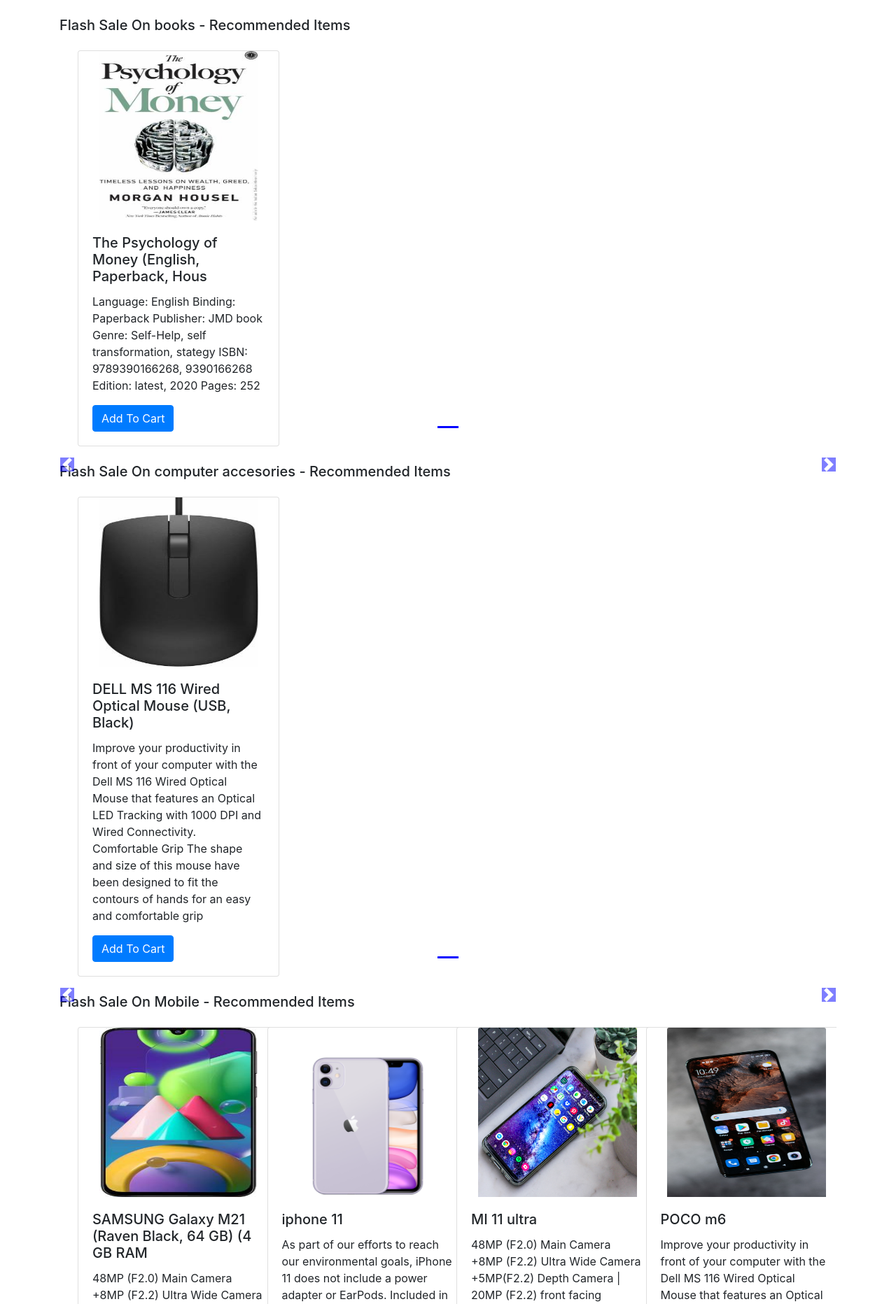
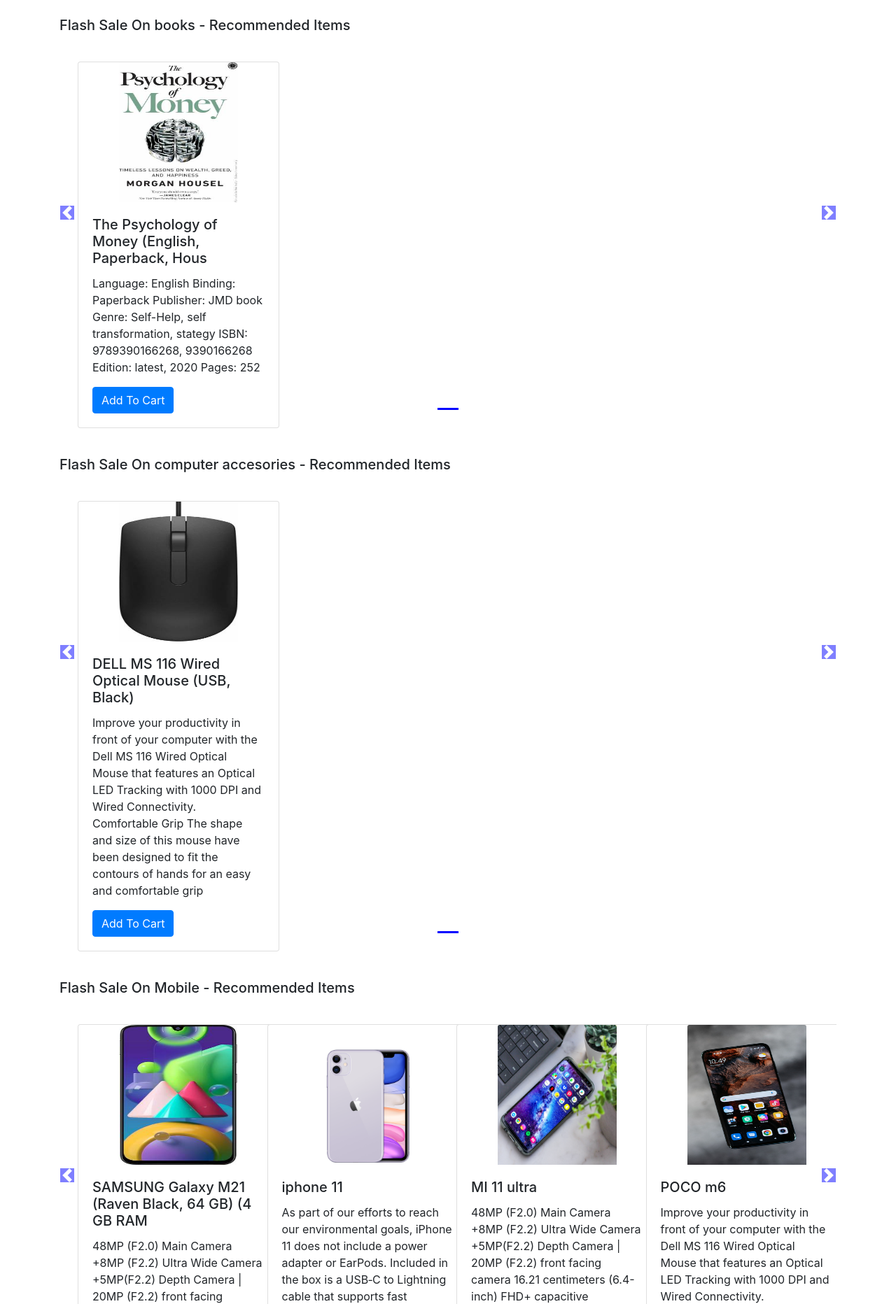
Before and after one commit to coderhouse-ds/MyAwesomeCart, a Django app: page /shop/ in a window 1280 px wide. Shown: the part 56-1920 px from the top of the page at 70% size. Run offline with Django 3.2, Linux system fonts and the light colour scheme; data comes from the database, SQL or seed files in the repository; both versions use the stored data as it was after the commit; some libraries are stand-ins or nearby versions.

Commit message:
'tut39completed'

```diff
--- a/mac/shop/templates/shop/index.html
+++ b/mac/shop/templates/shop/index.html
@@ -12,9 +12,9 @@
 
           .col-md-3 img{
 
-          max-width: 227px;
-          height: 242px;
-        margin:auto;
+          width: 170px;
+          height: 200px;
+          margin:auto;
           }
 
           body .carousel-indicator li{
@@ -33,7 +33,8 @@
           .carousel-control-prev,
           .carousel-control-next{
           top: auto;
-bottom: auto;
+          bottom: auto;
+          padding-top: 222px;
           }
            body .no-padding{
            padding-left: 0,
@@ -48,7 +49,8 @@ bottom: auto;
     <!--Slideshow starts here -->
     {% for product, range, nSlides in allProds %}
     <h5 class="my-4">Flash Sale On {{product.0.category}} - Recommended Items</h5>
-<div id="demo{{forloop.counter}}" class="carousel slide my-3" data-ride="carousel">
+    <div class="row">
+<div id="demo{{forloop.counter}}" class="col carousel slide my-3 " data-ride="carousel">
     <ul class="carousel-indicators">
       <li data-target="#demo{{forloop.counter}}" data-slide-to="0" class="active"></li>
 
@@ -92,6 +94,7 @@ bottom: auto;
     <a class="carousel-control-next" href="#demo{{forloop.counter}}" data-slide="next">
         <span class="carousel-control-next-icon"></span>
     </a>
+        </div>
     {% endfor %}
 </div>
  {% endblock %}
@@ -117,10 +120,10 @@ cart[idstr] = cart[idstr] + 1;
 else
 {
 cart[idstr] = 1;
-
 }
 console.log(cart);
 localStorage.setItem('cart', JSON.stringify(cart));
+document.getElementById('cart').innerHTML = Object.keys(cart).length;
 });
 </script>
 {% endblock %}
```
Also changed, not shown: mac/db.sqlite3, mac/media/shop/images/a11.png (added), mac/media/shop/images/iphone12.jpg (added), mac/media/shop/images/mi.jpg (added), mac/media/shop/images/pixel4.jpg (added), mac/media/shop/images/poco_m6.jpg (added), mac/shop/static/a11.png (added), mac/shop/static/apple.jpeg (added), mac/shop/static/iphone12.jpg (added), mac/shop/static/pixel4.jpg (added), 2 other files.
